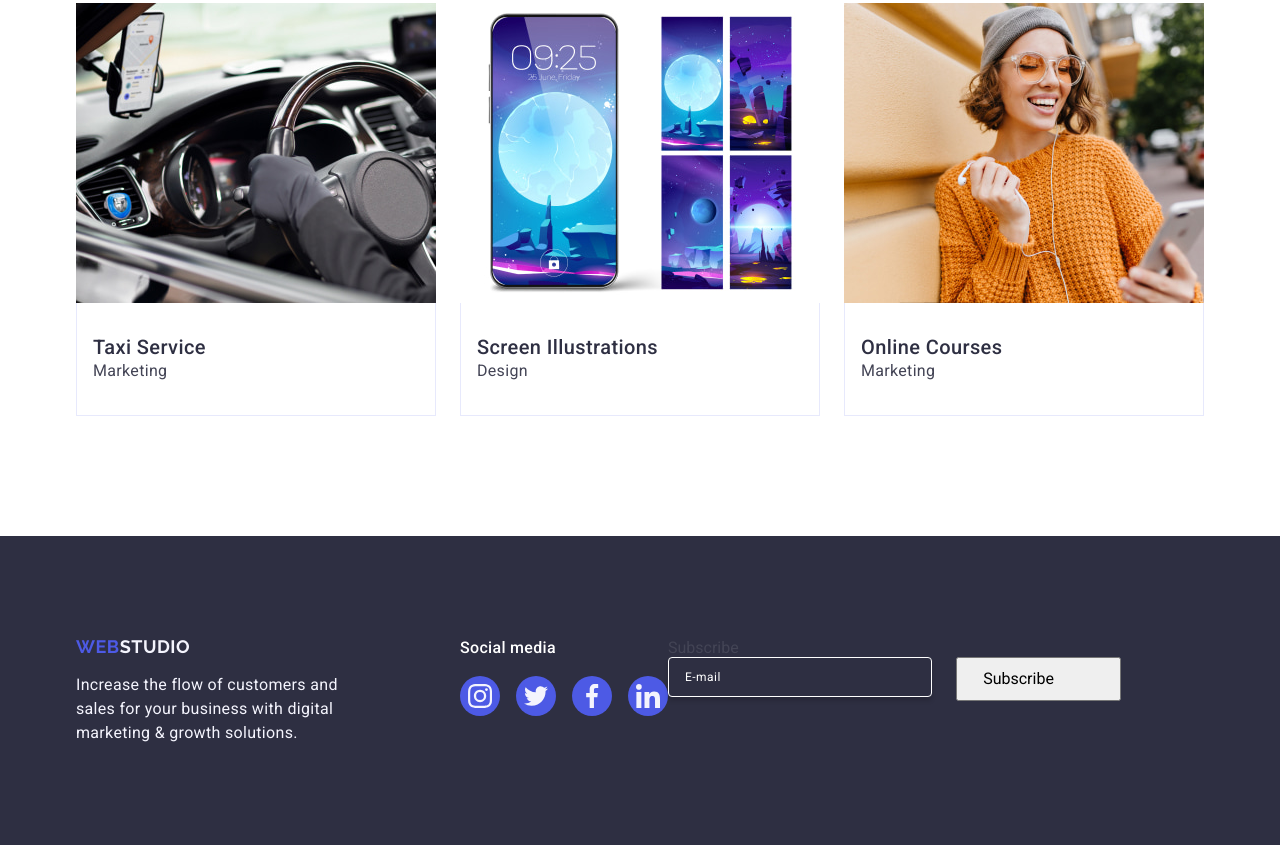
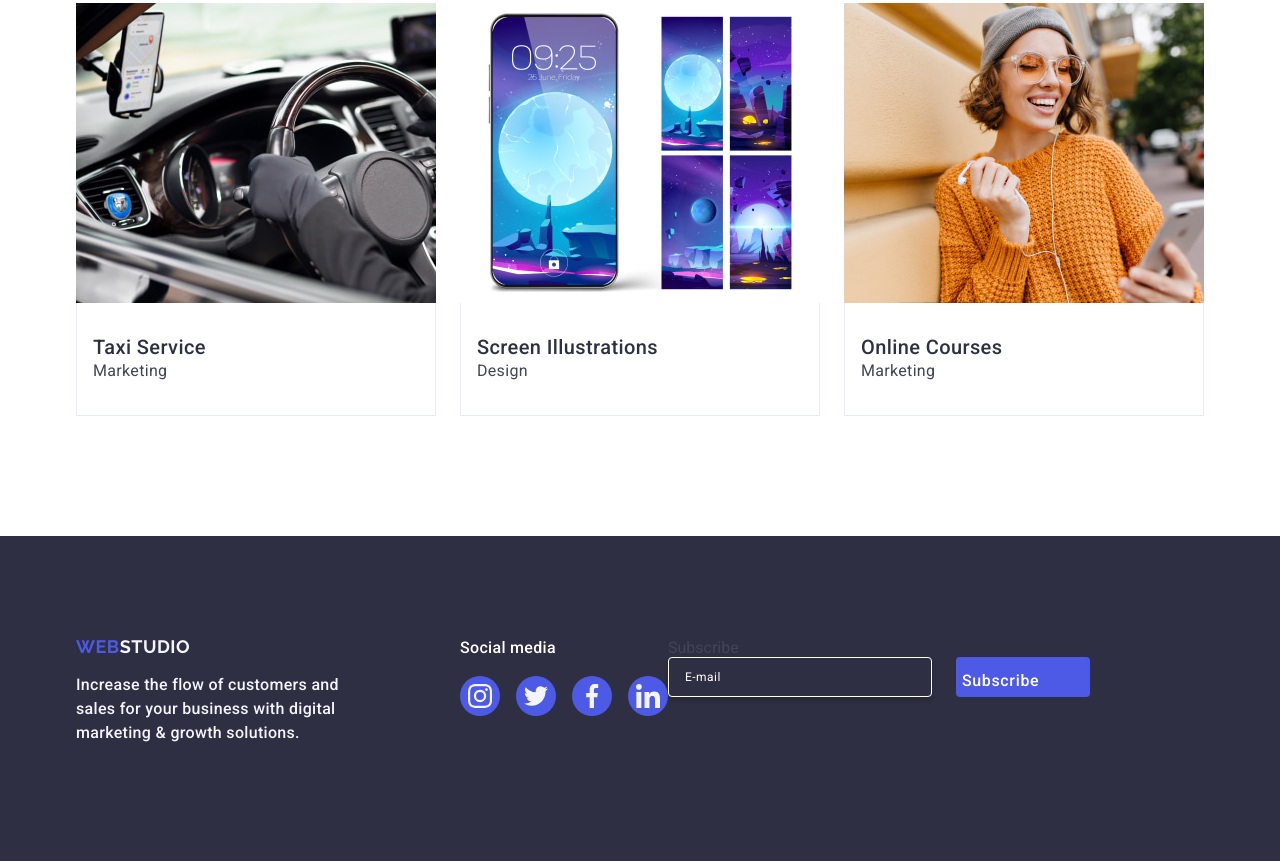
Before and after one commit to Dxin00/goit-markup-hw-05, a plain HTML site: page index.html in a window 1280 px wide. Shown: the part 2623-3484 px from the top of the page. Drawn offline with nearby package versions, Linux system fonts and the light colour scheme.

Commit message:
commit 2

```diff
--- a/css/styles.css
+++ b/css/styles.css
@@ -483,11 +483,13 @@ img {
     margin-right: 0;
 }
 
-.footer-txt {
+.footer-text {
     width: 264px;
     line-height: 1.5;
     letter-spacing: 0.02em;
     color: var(--cloud);
+    font-weight: 500;
+    margin-bottom: 16px
 }
 
 .social-media {
@@ -549,13 +551,25 @@ img {
 }
 
 .subscribe-btn {
-    display: flex;
+height: 40px;
+    font-weight: 500;
+    line-height: 1.5;
+    letter-spacing: 0.04em;
+    color: #ffffff;
+    cursor: pointer;
+    background-color: #4D5AE5;
+    border: none;
+    border-radius: 4px;
+
+
+
+    /* display: flex;
     align-items: center;
     justify-content: center;
     flex-direction: row;
     min-width: 165px;
     padding: 8px 24px;
-    text-align: center;
+    text-align: center; */
 }
 
 .subscribe-icon {
@@ -783,4 +797,16 @@ input[type="checkbox"]:checked+.modal-form-description>.modal-form-checkbox {
 
 .modal-btn {
     margin: 0 auto;
+    min-width: 169px;
+    height: 56px;
+    font-weight: 500;
+    line-height: 1.5;
+    letter-spacing: 0.04em;
+    color: #ffffff;
+    cursor: pointer;
+    background-color: #4D5AE5;
+    border: none;
+    transition: background-color 250ms cubic-bezier(0.4, 0, 0.2, 1);
 }
+    /* margin: 0 auto;
+    height: 40px */
--- a/index.html
+++ b/index.html
@@ -343,7 +343,7 @@
         <div class="container footer-container">
             <div class="footer-logo">
                 <a href="./index.html" class="logo">Web<span class="logo-light">Studio</span></a>
-                <p class="footer-txt">Increase the flow of customers and sales for your business with digital marketing & growth solutions.</p>
+                <p class="footer-text">Increase the flow of customers and sales for your business with digital marketing & growth solutions.</p>
             </div>
             <div class="footer-content">
                 <p class="social-media">Social media</p>
```
